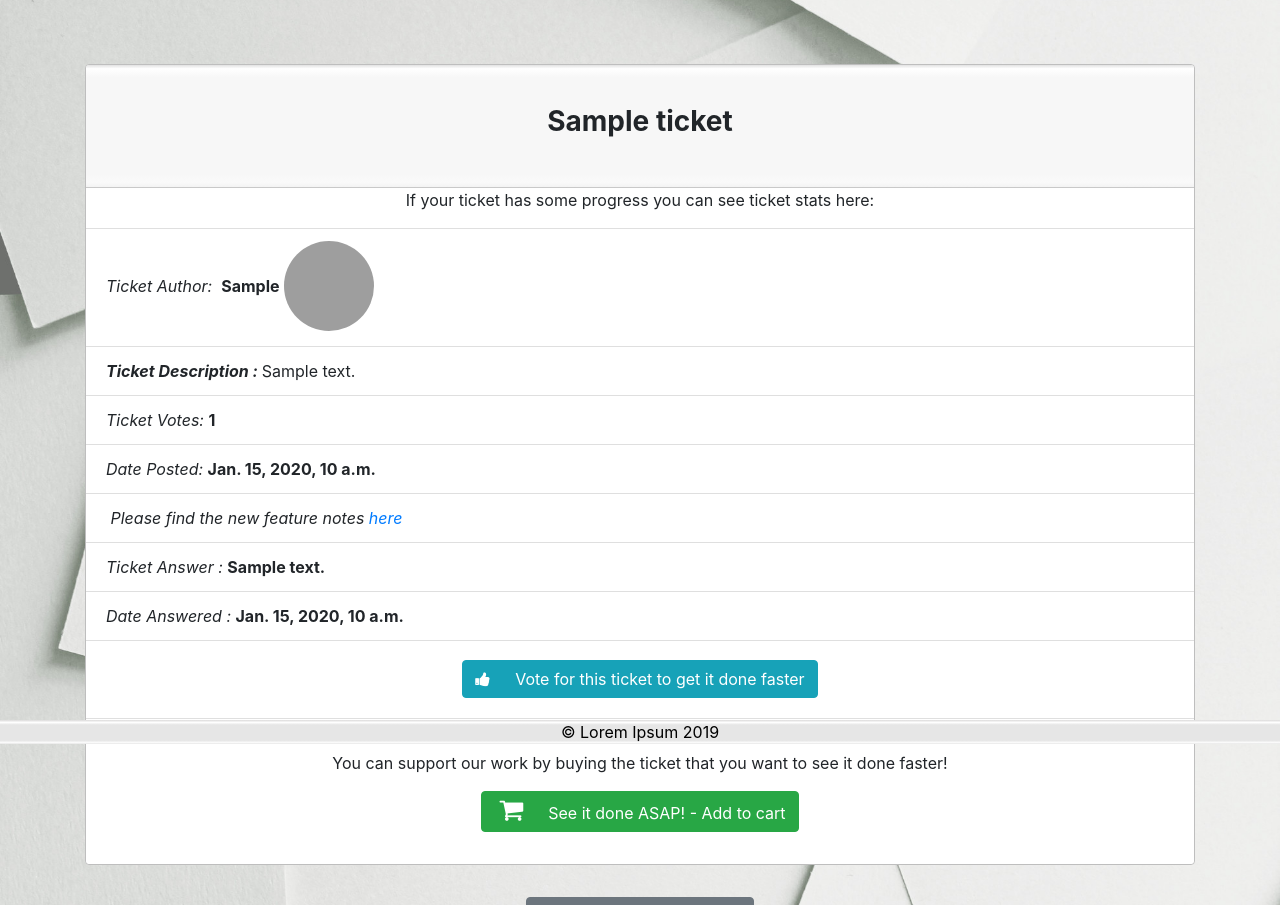
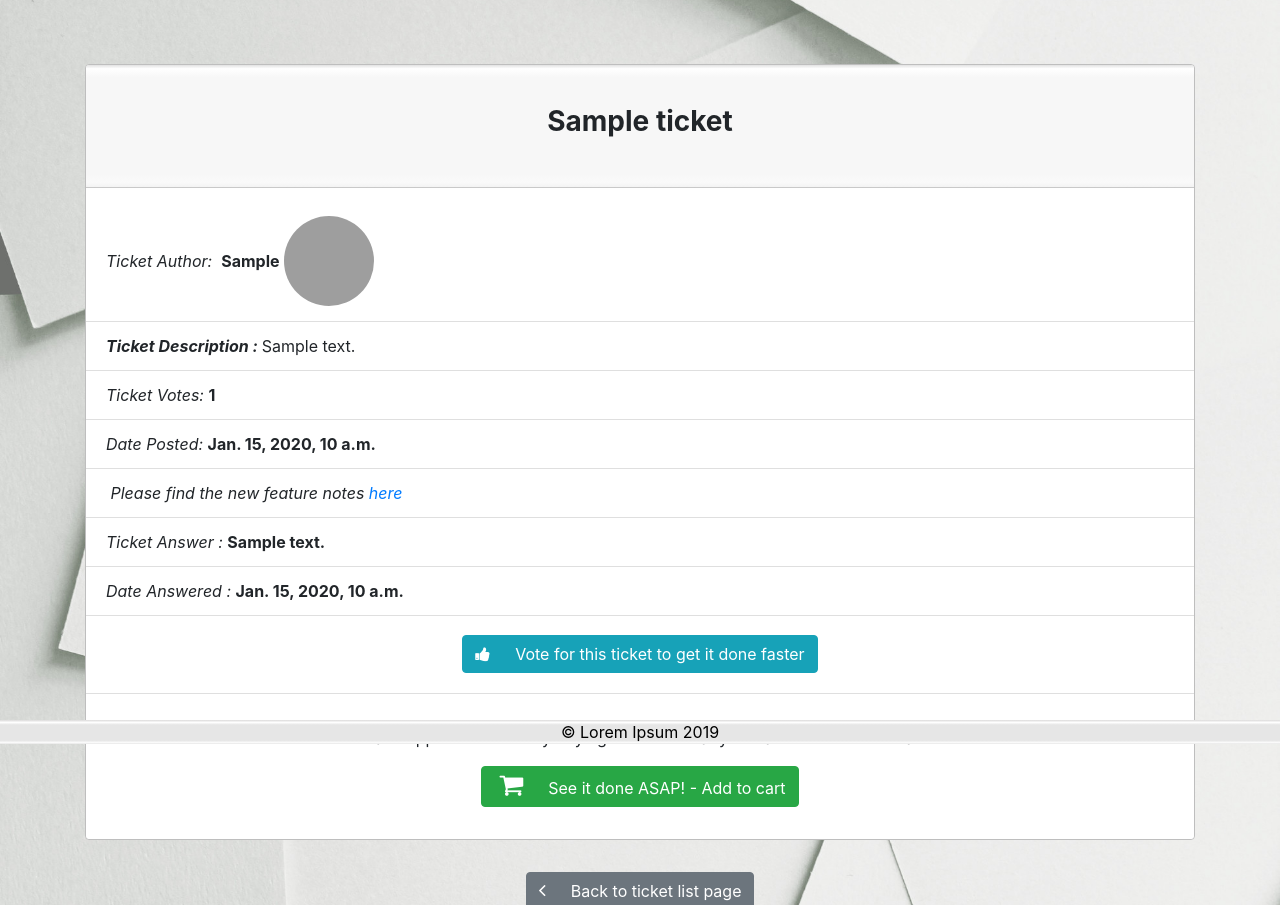
Before and after one commit to flo0909/djangoprj1, a Django app: template feature/templates/feature/ticketdetail.html in a window 1280 px wide. Shown: the part 56-961 px from the top of the page. Run offline with Django 3.2, Linux system fonts and the light colour scheme; the template is opened without the code that fills it: values that come from a table or form of the project are taken from there, others are empty; tables that the repository leaves empty hold one stand-in row (values such as "Sample post"); some libraries are stand-ins or nearby versions; grey boxes are pictures that could not be loaded.

Commit message:
Conditional for info text added

```diff
--- a/feature/templates/feature/ticketdetail.html
+++ b/feature/templates/feature/ticketdetail.html
@@ -7,8 +7,9 @@
 
       </div>
       <ul class="list-group list-group-flush">
+
+            {% if not ticket.done %}
             <p class="nomargin text-center">If your ticket has some progress you can see ticket stats here:</p>
-            {% if not ticket.done %}
             <div class="card-body text-center">
                <a type="button" class="btn btn-danger "  href="{% url 'progress:progress' ticket.id %}"><i class="fa fa-bar-chart" style="font-size:24px"></i>&nbsp;<em>Ticket Statistics</em></a>
             </div>
```
